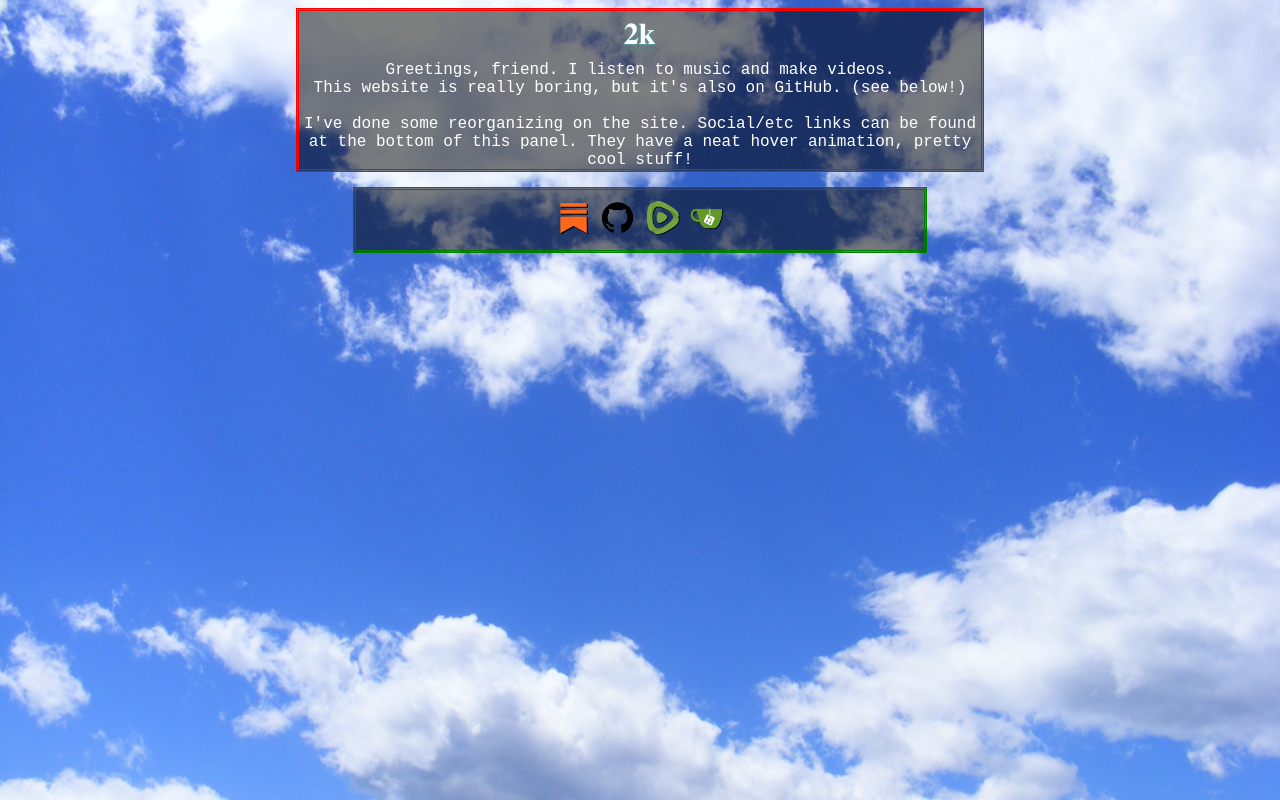
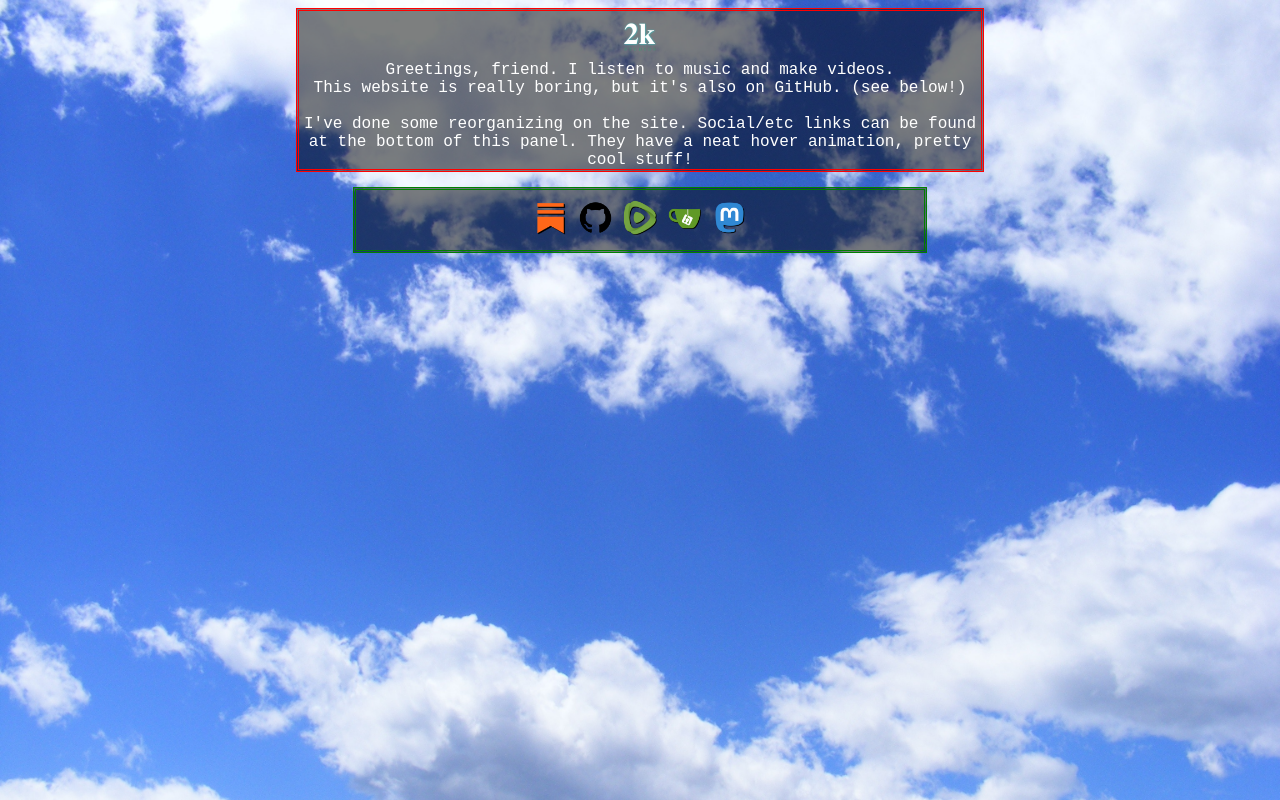
Before and after one commit to 2kwatts/2kwatts.github.io, a plain HTML site: page index.html in a window 1280 px wide. Drawn offline with Linux system fonts and the light colour scheme.

Commit message:
Added Mastodon

```diff
--- a/index.html
+++ b/index.html
@@ -24,7 +24,7 @@
 	      <a href="https://2kwatts.substack.com"><img src="img/substack.png" class="logo"></a>
 	      <a href="https://github.com/2kwatts"><img src="img/github.png" class="logo"></a>
               <a href="https://rumble.com/user/2kmegawatts"><img src="img/rumble.png" class="logo"></a>
-              <a href="https://gitea.com/2k"><img src="img/gitea.png" class="logo"></a>
+	      <a href="https://gitea.com/2k"><img src="img/gitea.png" class="logo"></a> <a rel="me" href="https://fosstodon.org/@2k"><img src="img/mastodon.png" class="logo"></a>
       </div>
   </div>
   </center>
```
Also changed, not shown: img/mastodon.png (added).
